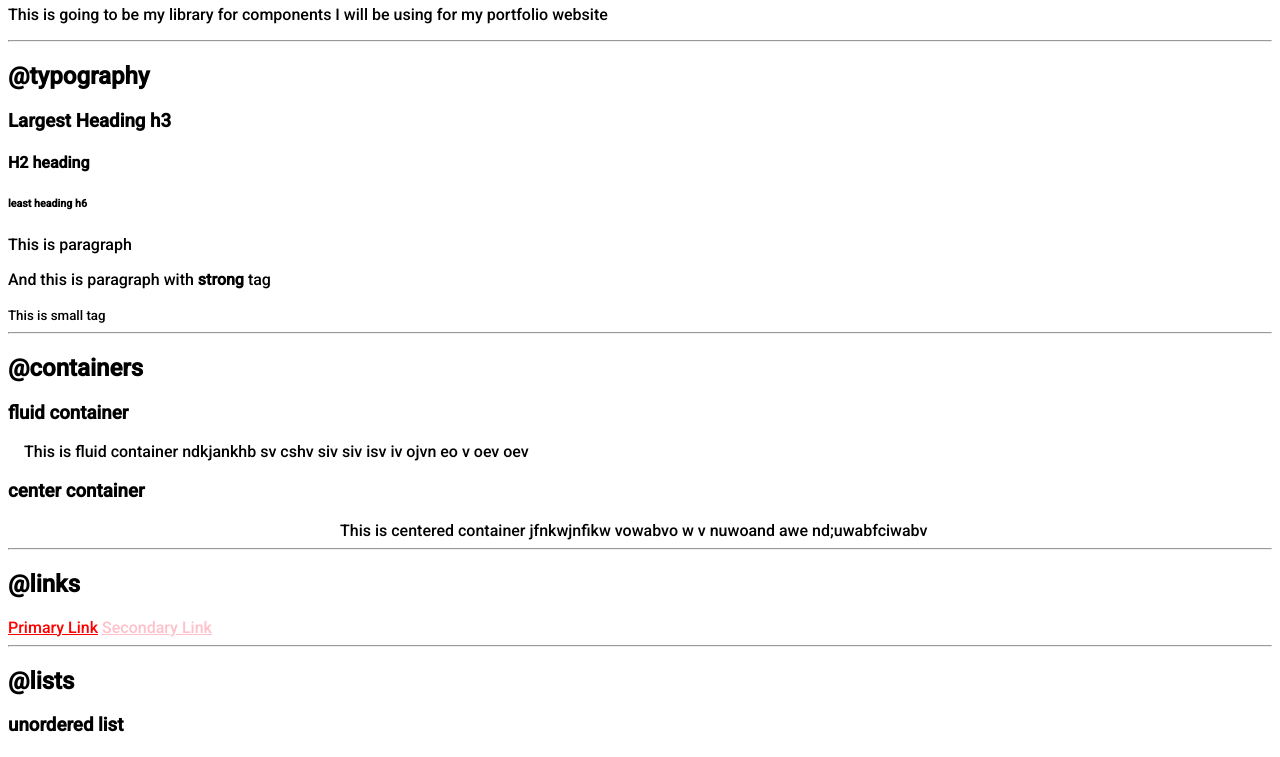
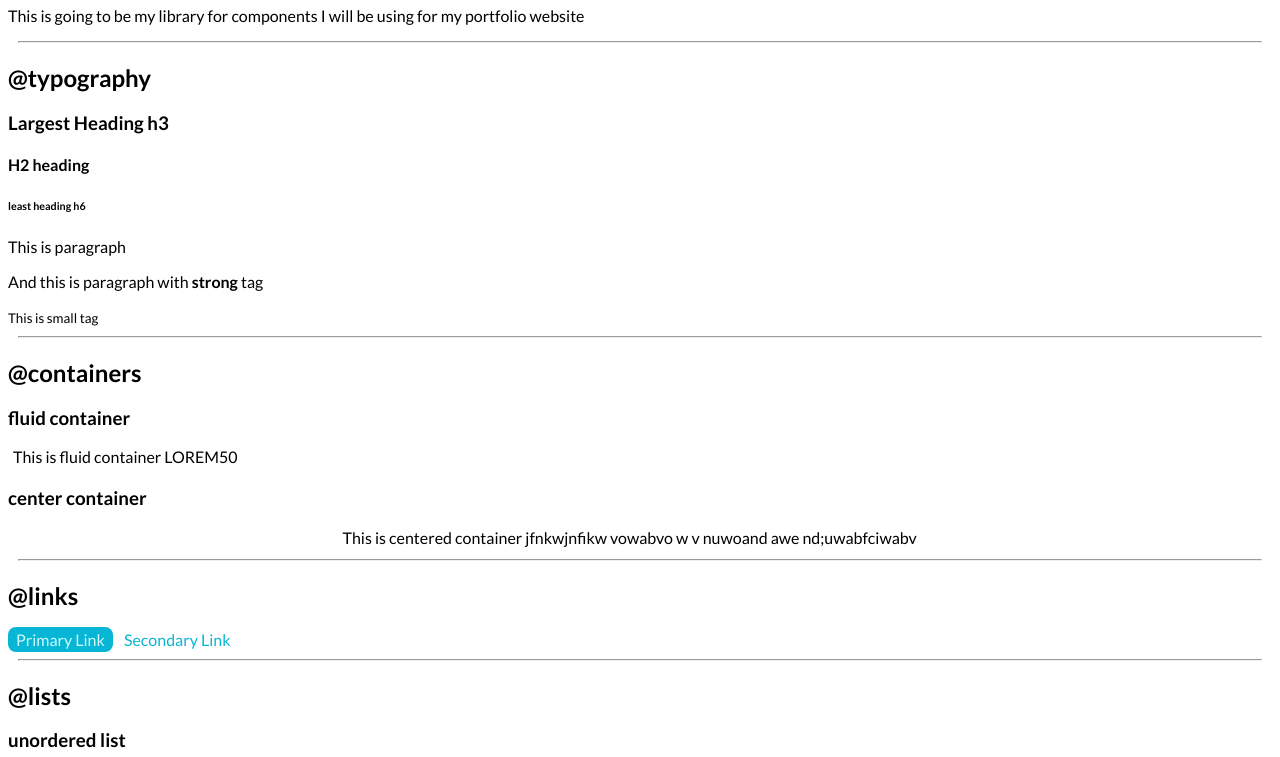
Before and after one commit to aumpathak1/mydevprofile, a plain HTML site: page index.html in a window 1280 px wide. Shown: the part 76-833 px from the top of the page. Drawn offline with Linux system fonts and the light colour scheme.

Commit message:
design:minor changes in html and css

```diff
--- a/index.css
+++ b/index.css
@@ -1,17 +1,21 @@
-@import url("https://fonts.googleapis.com/css2?family=Roboto:ital,wght@0,500;1,300&display=swap");
+@import url('https://fonts.googleapis.com/css2?family=Lato:wght@400;700&display=swap');
+
 
 :root{
-    --primary-color: red;
-    --secondary-color: pink;
+    --primary-color: #06b6d4;
+    --secondary-color: #cffafe;
 
 }
 body{
-    font-family: 'Roboto',sans-serif;
+    font-family: 'Lato', sans-serif;
+}
+hr{
+    margin: 10px 10px;
 }
 
 .container{
-    padding-right: 1rem;
-    padding-left: 1rem;
+
+    padding:0px 0rem 2px 5px
 }
 
 .container-center{
@@ -20,9 +24,16 @@ body{
 }
 
 .primary-link{
-    color: var(--primary-color) ;
+    color: var(--secondary-color) ;
+    background-color: var(--primary-color);
+    text-decoration: none;
+    padding: 3px 0.5rem;
+    border-radius: 0.5rem;
+
 }
 
 .secondary-link{
- color: var(--secondary-color) ;
+ color: var(--primary-color) ;
+ text-decoration: none;
+ padding: 0rem 0.5rem;
 }
--- a/index.html
+++ b/index.html
@@ -34,7 +34,7 @@
 
     <h2>@containers</h2>
     <h3>fluid container</h3>
-    <div class="container">This is fluid container ndkjankhb sv cshv siv siv isv iv ojvn eo v oev oev </div>
+    <div class="container">This is fluid container LOREM50</div>
 
     <h3>center container</h3>
     <div class ="container-center container">This is centered container jfnkwjnfikw vowabvo w v  nuwoand awe nd;uwabfciwabv</div>
```
